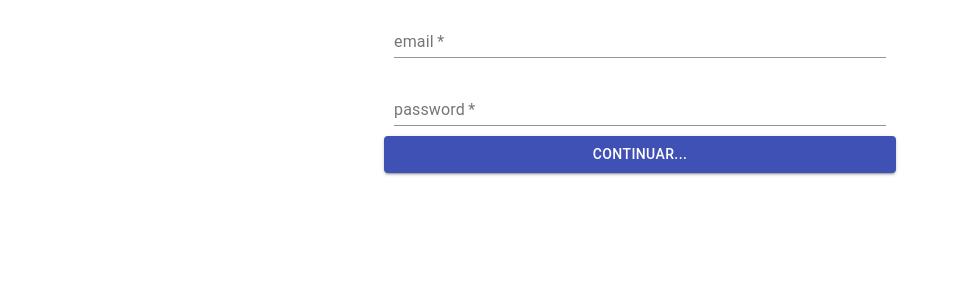
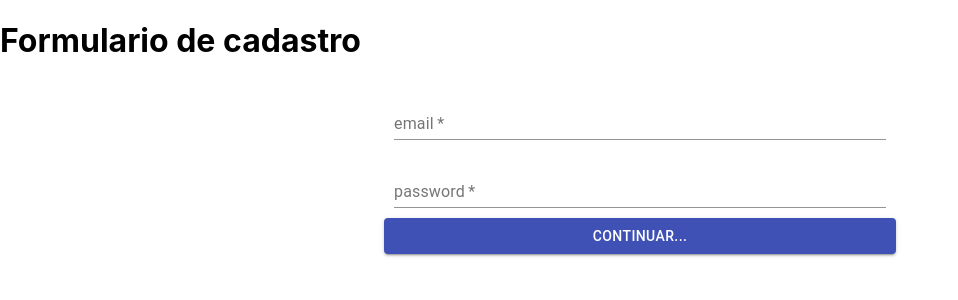
Before and after one commit to GustavoSMelo/Formacao-react-alura, a React (Create React App) app in the folder react02/: page / in a window 1280 px wide. Shown: the top 300 px of the page, without its empty margins (0-958 px from the left). Built offline with nearby package versions, Linux system fonts and the light colour scheme.

Commit message:
create a function to get all datas and send log for us

```diff
--- a/react02/src/components/FormularioCadastro/index.jsx
+++ b/react02/src/components/FormularioCadastro/index.jsx
@@ -1,31 +1,38 @@
-import React, { useState } from 'react'
+import React, { useState, useEffect } from 'react'
 import DadosPessoais from '../DadosPessoais'
 import DadosUsuario from '../DadosUsuario'
 import DadosEntrega from '../DadosEntrega'
 import './style.css'
+import { Typography } from '@material-ui/core'
 
 const FormularioCadastro = () => {
   const [etapaAtual, setEtapaAtual] = useState(0)
+  const [datas, setDatas] = useState([])
 
-  const next = () => {
+  useEffect(() => {
+    console.log(datas)
+  })
+
+  const next = info => {
+    setDatas([...datas, info])
     // eslint-disable-next-line no-const-assign
+    console.log(info)
+    console.log(datas)
     const support = etapaAtual + 1
     setEtapaAtual(support)
   }
 
-  const formularioRenderizado = (etapa) => {
-    if (etapa === 0) {
-      return <DadosUsuario nextFunction={next} />
-    } else if (etapa === 1) {
-      return <DadosPessoais nextFunction={next} />
-    } else {
-      return <DadosEntrega />
-    }
-  }
+  const views = [
+    <DadosUsuario key={'form-view-1'} nextFunction={next} />,
+    <DadosPessoais key={'form-view-2'} nextFunction={next} />,
+    <DadosEntrega key={'form-view-3'} nextFunction={next}/>,
+    <Typography key={'form-view-4'} variant='h5' style={{ textAlign: 'center' }}>Obrigado pela sua compra</Typography>
+  ]
 
   return (
     <>
-      {formularioRenderizado(etapaAtual)}
+      <h1 className='title-index-form'>Formulario de cadastro</h1>
+      {views[etapaAtual]}
     </>
   )
 }
```
